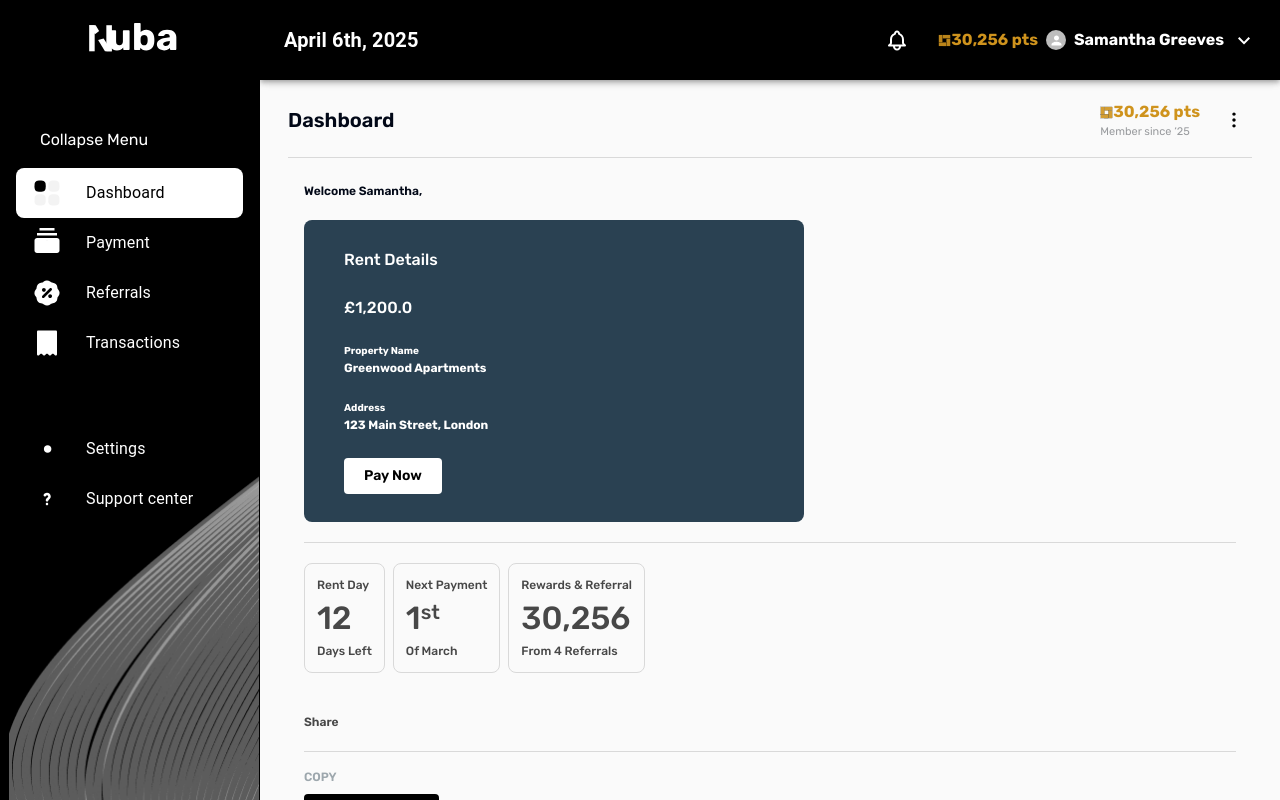
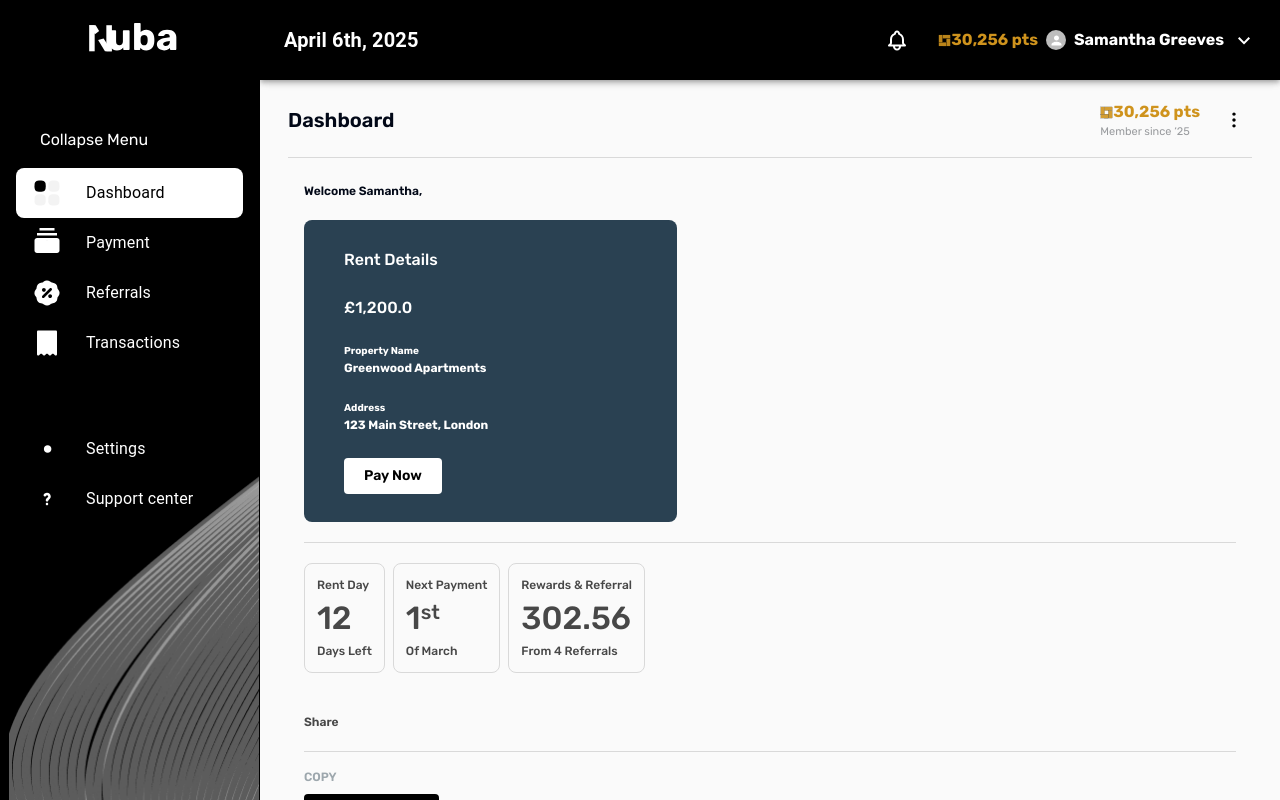
Before and after one commit to ayowoleadenuga/nuba-frontend, a Next.js app: page /dashboard in a window 1280 px wide. Built offline with nearby package versions, Linux system fonts and the light colour scheme; some icons are missing.

Commit message:
dashboard card update

```diff
--- a/components/dashboard/dashboard-page.tsx
+++ b/components/dashboard/dashboard-page.tsx
@@ -6,7 +6,7 @@ const DashboardPage = () => {
     <div className="py-6 px-4">
       <p className="font-[600] text-[12px] ">Welcome Samantha,</p>
       <div className=" border-b border-b-[#D9D9D9] pb-5">
-        <div className="bg-[#2A4152] py-7 px-10 text-white rounded-[8px]  md:min-w-[500px] w-full md:w-[30%] mt-5  ">
+        <div className="bg-[#2A4152] py-7 px-10 text-white rounded-[8px]  w-full md:w-[40%] mt-5  ">
           <p className="font-[500] ">Rent Details</p>
           <p className="font-[500] mt-6 ">£1,200.0</p>
           <div className="mt-6">
@@ -42,7 +42,7 @@ const DashboardPage = () => {
             <p className=" text-[10px] md:text-[12px] font-[500] ">
               Rewards & Referral
             </p>
-            <p className="text-[24px] md:text-[32px] font-[500] ">30,256</p>
+            <p className="text-[24px] md:text-[32px] font-[500] ">302.56</p>
             <p className="text-[12px] font-[500] ">From 4 Referrals</p>
           </div>
         </div>
```
